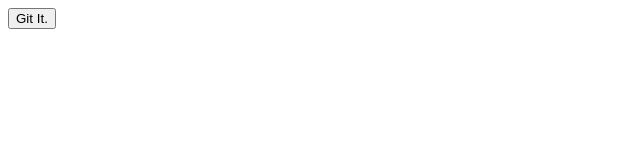
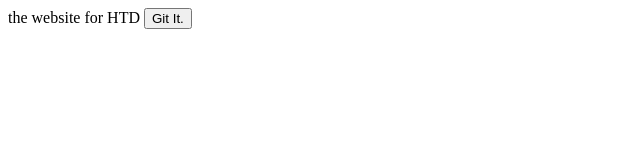
Before and after one commit to JAbelP/first-project, a plain HTML site: page index.html in a window 1280 px wide. Shown: the whole page, without its empty margins (0-640 px from the left). Drawn offline with Linux system fonts and the light colour scheme.

Commit message:
Try this

```diff
--- a/index.html
+++ b/index.html
@@ -6,9 +6,9 @@
 		<title>Document</title>
 	</head>
 	<body>
+	the website for HTD
 		<button onclick="gitIt()"> Git It.</button>
 		<script src ="index.js"></script>
-
 	</body>
 
 </html>
```
Also changed, not shown: about-me.txt (added).
